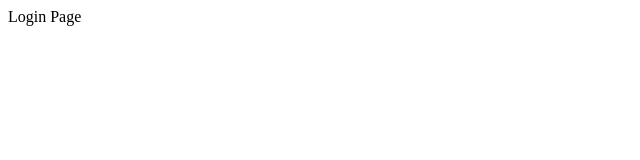
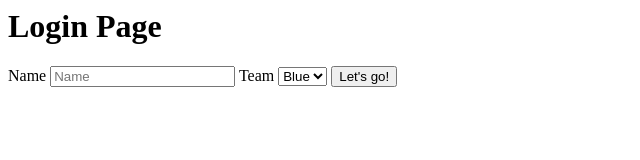
Before and after one commit to hackaparty/hackaparty, a website: page client/login/index.html in a window 1280 px wide. Shown: the whole page, without its empty margins (0-640 px from the left). Drawn offline with Linux system fonts and the light colour scheme.

```diff
--- a/client/login/index.html
+++ b/client/login/index.html
@@ -5,6 +5,16 @@
 
     </head>
     <body>
-        Login Page
+        <h1>Login Page</h1>
+        <Form action="/login" method="POST">
+            <label for="name">Name</label>
+            <input id="name" type="text" placeholder="Name" />
+            <label for="team">Team</label>
+            <select id="team">
+                <option value="blue">Blue</option>
+                <option value="red">Red</option>
+            </select>
+            <input type="submit" value="Let's go!"></input>
+        </Form>
     </body>
 </html>
--- a/package.json
+++ b/package.json
@@ -8,6 +8,7 @@
   "dependencies": {
     "express": "^4.16.3",
     "qrcode": "^1.3.2",
+    "uuid": "^3.3.2",
     "ws": "^6.1.2"
   },
   "scripts": {
```
Also changed, not shown: server/login/index.js (+3 -4 lines), 1 other file.
